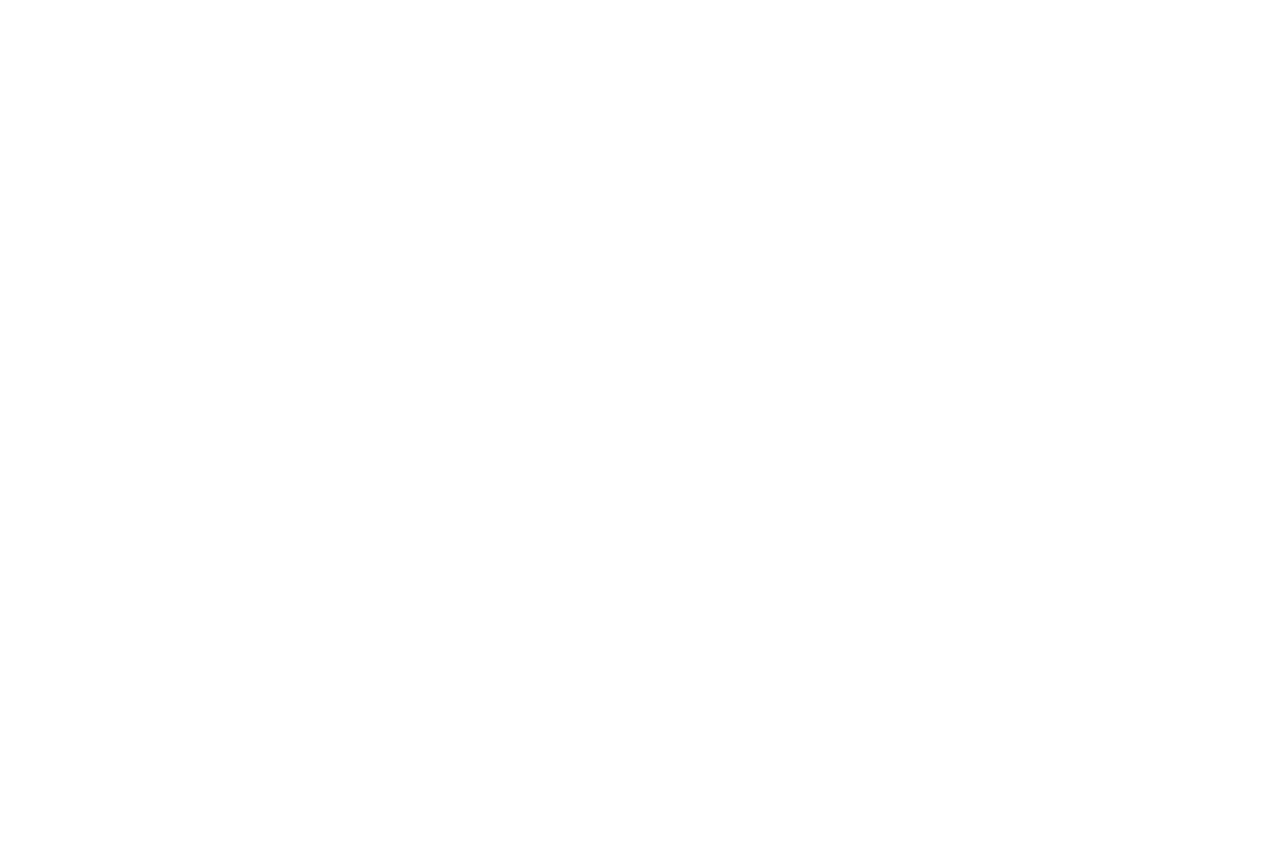
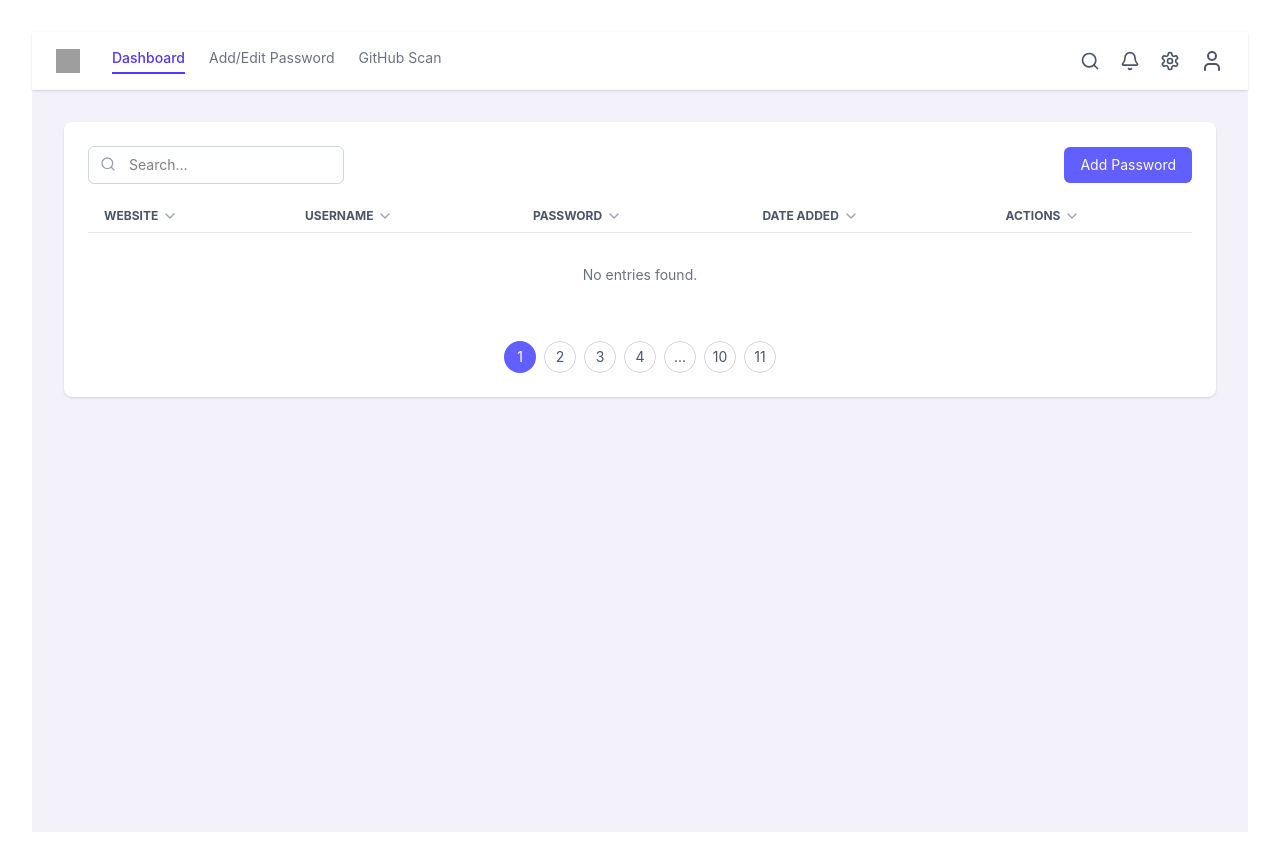
Before and after one commit to guy-with-a-cool-terminal/BinTechHub, a React (Vite) app in the folder PasswordManager/password-manager-frontend/: page /dashboard in a window 1280 px wide. Before the commit this address had no page. Before the commit the page ends 800 px from the top, so only its background shows below. Built offline with nearby package versions, Linux system fonts and the light colour scheme; grey boxes are pictures that could not be loaded.

Commit message:
created one hella dashboard

```diff
--- a/PasswordManager/password-manager-frontend/src/main.jsx
+++ b/PasswordManager/password-manager-frontend/src/main.jsx
@@ -5,11 +5,13 @@ import './index.css'
 import App from './App.jsx'
 import Login from './pages/Login.jsx'
 import SignUpForm from './pages/Signup.jsx'
+import Dashboard from './pages/Dashboard.jsx'
 createRoot(document.getElementById('root')).render(
   <StrictMode>
     <Router>
       <Routes>
         <Route path="/" element={<App />} />
+        <Route path="/dashboard" element={<Dashboard />} />
         <Route path="/login" element={<Login />} />
         <Route path="/signup" element={<SignUpForm />} />
       </Routes>
--- a/PasswordManager/password-manager-frontend/src/pages/Dashboard.jsx
+++ b/PasswordManager/password-manager-frontend/src/pages/Dashboard.jsx
@@ -0,0 +1,113 @@
+import React from 'react';
+import {
+  Search, Bell, Settings, User, Eye, Pencil, Trash, ChevronDown
+} from 'lucide-react';
+
+const Dashboard = () => {
+  const data = [];
+
+  return (
+    <div className="bg-[#F3F2FA] min-h-screen text-sm">
+      {/* Header */}
+      <header className="bg-white px-6 py-4 flex justify-between items-center shadow-sm">
+        {/* Left Section: Logo & Nav */}
+        <div className="flex items-center space-x-8">
+          <div className="flex items-center space-x-2">
+            <img src="/logo.svg" alt="" className="w-6 h-6" />
+            {/* Removed the SecureVault name */}
+          </div>
+          <nav className="flex space-x-6">
+            <a href="#" className="text-indigo-600 font-medium border-b-2 border-indigo-600 pb-1">Dashboard</a>
+            <a href="#" className="text-gray-500 hover:text-indigo-500">Add/Edit Password</a>
+            <a href="#" className="text-gray-500 hover:text-indigo-500">GitHub Scan</a>
+          </nav>
+        </div>
+
+        {/* Right Icons */}
+        <div className="flex items-center space-x-5">
+          <Search className="w-5 h-5 text-gray-600 cursor-pointer" />
+          <Bell className="w-5 h-5 text-gray-600 cursor-pointer" />
+          <Settings className="w-5 h-5 text-gray-600 cursor-pointer" />
+          {/* Replaced avatar with user icon */}
+          <User className="w-6 h-6 text-gray-600 cursor-pointer" />
+        </div>
+      </header>
+
+      {/* Main Section */}
+      <main className="p-8">
+        <div className="bg-white p-6 rounded-lg shadow-sm">
+          {/* Top Section */}
+          <div className="flex justify-between items-center mb-4">
+            <div className="relative w-64">
+              <input
+                type="text"
+                placeholder="Search..."
+                className="w-full border border-gray-300 rounded-md py-2 px-3 pl-10 focus:ring-indigo-500 focus:border-indigo-500"
+              />
+              <Search className="absolute left-3 top-2.5 w-4 h-4 text-gray-400" />
+            </div>
+            <button className="bg-indigo-500 hover:bg-indigo-600 text-white px-4 py-2 rounded-md text-sm">
+              Add Password
+            </button>
+          </div>
+
+          {/* Table */}
+          <div className="overflow-x-auto">
+            <table className="w-full text-left">
+              <thead className="border-b border-gray-200 text-gray-600 text-xs uppercase">
+                <tr>
+                  {['Website', 'Username', 'Password', 'Date Added', 'Actions'].map((label, i) => (
+                    <th key={i} className="py-2 px-4 whitespace-nowrap">
+                      <div className="flex items-center space-x-1">
+                        <span>{label}</span>
+                        <ChevronDown className="w-4 h-4 text-gray-400" />
+                      </div>
+                    </th>
+                  ))}
+                </tr>
+              </thead>
+              <tbody>
+                {data.length === 0 ? (
+                  <tr>
+                    <td colSpan="5" className="text-center py-8 text-gray-500">
+                      No entries found.
+                    </td>
+                  </tr>
+                ) : (
+                  data.map((entry, index) => (
+                    <tr key={index} className="border-b hover:bg-gray-50">
+                      <td className="px-4 py-3">example.com</td>
+                      <td className="px-4 py-3">username</td>
+                      <td className="px-4 py-3">********</td>
+                      <td className="px-4 py-3">2025-05-01</td>
+                      <td className="px-4 py-3 flex space-x-2">
+                        <Pencil className="w-4 h-4 text-blue-500 cursor-pointer" />
+                        <Trash className="w-4 h-4 text-red-500 cursor-pointer" />
+                      </td>
+                    </tr>
+                  ))
+                )}
+              </tbody>
+            </table>
+          </div>
+
+          {/* Pagination */}
+          <div className="mt-6 flex items-center justify-center space-x-2">
+            {[1, 2, 3, 4, "...", 10, 11].map((pg, idx) => (
+              <button
+                key={idx}
+                className={`w-8 h-8 rounded-full text-sm ${
+                  pg === 1 ? "bg-indigo-500 text-white" : "bg-white border border-gray-300 text-gray-600 hover:bg-gray-100"
+                }`}
+              >
+                {pg}
+              </button>
+            ))}
+          </div>
+        </div>
+      </main>
+    </div>
+  );
+};
+
+export default Dashboard;
```
